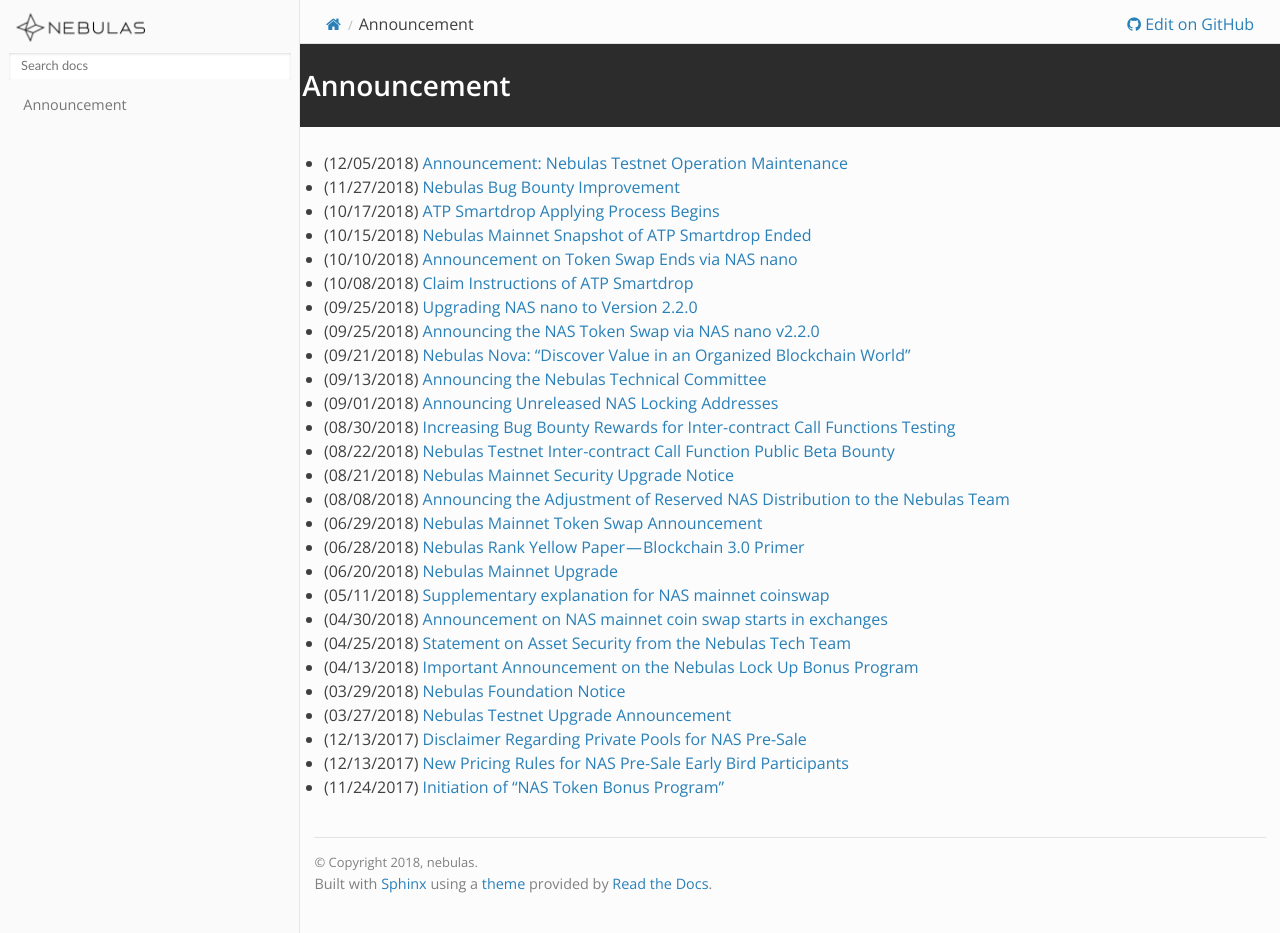
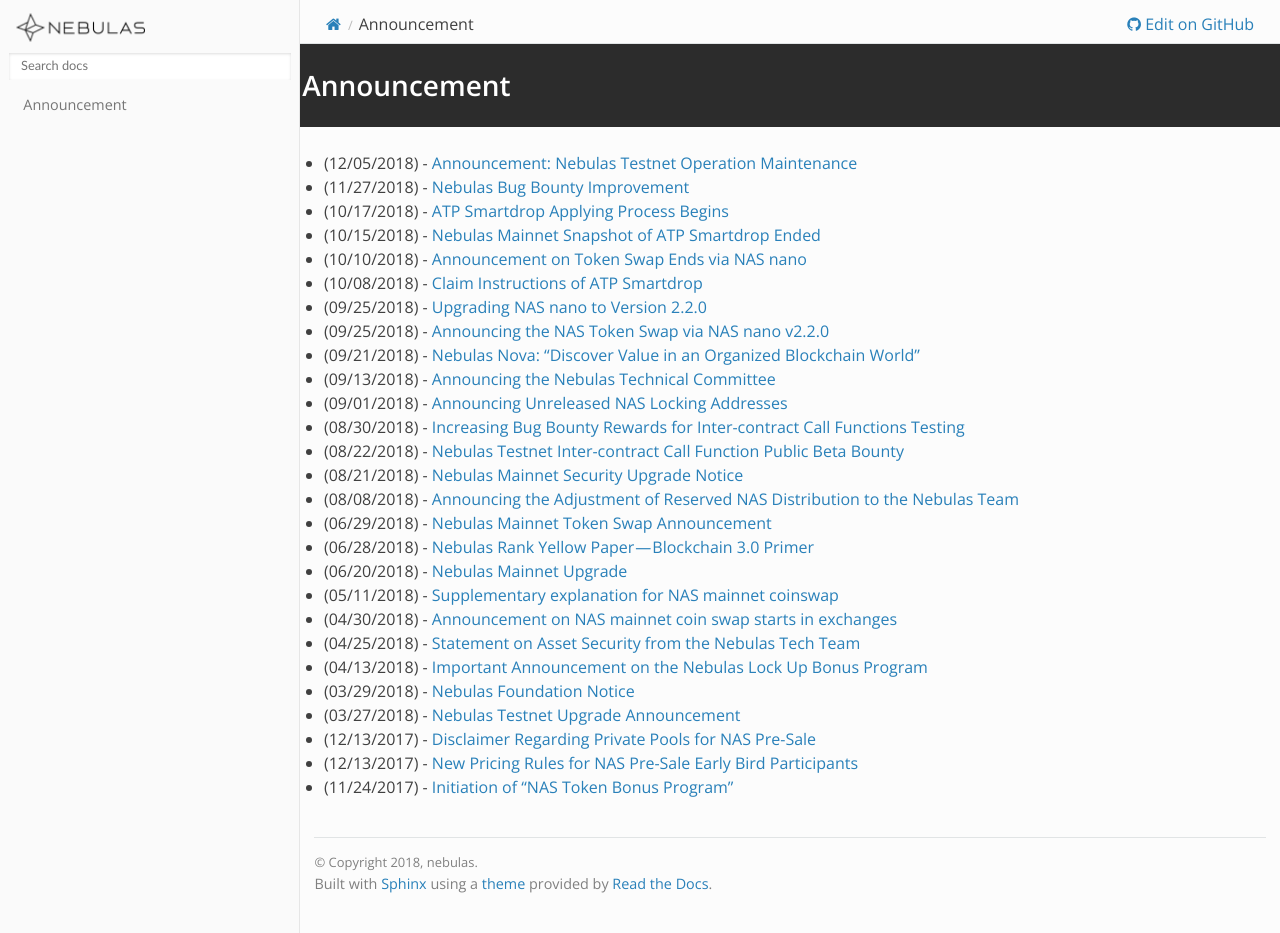
Before and after one commit to nebulasio/nebdocs, a Sphinx documentation site: the page built from docs/community/announcement.md, in a window 1280 px wide and 933 px high. Built offline with Sphinx 7.4.7 and the Read the Docs theme 2.0.0, drawn with Linux system fonts in a browser that asks for light colours; pages that are not in the unit, such as notebooks, are missing from menus.

```diff
--- a/docs/community/announcement.md
+++ b/docs/community/announcement.md
@@ -1,28 +1,28 @@
 # Announcement
-- (12/05/2018) [Announcement: Nebulas Testnet Operation Maintenance](https://medium.com/nebulasio/announcement-nebulas-testnet-operation-maintenance-2e6992795ee5)
-- (11/27/2018) [Nebulas Bug Bounty Improvement](https://medium.com/nebulasio/nebulas-bug-bounty-program-c026e63d8a20)
-- (10/17/2018) [ATP Smartdrop Applying Process Begins](https://medium.com/nebulasio/atp-smartdrop-applying-process-begins-1a51a72a1e79)
-- (10/15/2018) [Nebulas Mainnet Snapshot of ATP Smartdrop Ended](https://medium.com/nebulasio/nebulas-mainnet-snapshot-of-atp-smartdrop-ended-9f169bd498c4)
-- (10/10/2018) [Announcement on Token Swap Ends via NAS nano](https://medium.com/nebulasio/announcement-on-token-swap-ends-via-nas-nano-86a885576eef)
-- (10/08/2018) [Claim Instructions of ATP Smartdrop](https://medium.com/nebulasio/claim-instructions-of-atp-smartdrop-cf65877eabf9)
-- (09/25/2018) [Upgrading NAS nano to Version 2.2.0](https://medium.com/nebulasio/upgrading-the-nas-nano-to-version-2-2-0-474f78c348bd)
-- (09/25/2018) [Announcing the NAS Token Swap via NAS nano v2.2.0](https://medium.com/nebulasio/announcing-the-nas-token-swap-via-nas-nano-v2-2-0-62d13b1b02bc)
-- (09/21/2018) [Nebulas Nova: “Discover Value in an Organized Blockchain World”](https://medium.com/nebulasio/nebulas-nova-discover-value-in-an-organized-blockchain-world-852fd6f1be3)
-- (09/13/2018) [Announcing the Nebulas Technical Committee](https://medium.com/nebulasio/announcing-the-nebulas-technical-committee-f3a786e77237)
-- (09/01/2018) [Announcing Unreleased NAS Locking Addresses](https://medium.com/nebulasio/announcing-unreleased-nas-locking-addresses-adf275699260)
-- (08/30/2018) [Increasing Bug Bounty Rewards for Inter-contract Call Functions Testing](https://medium.com/nebulasio/increasing-bug-bounty-rewards-for-inter-contract-call-functions-testing-35075756e3b3)
-- (08/22/2018) [Nebulas Testnet Inter-contract Call Function Public Beta Bounty](https://medium.com/nebulasio/nebulas-testnet-inter-contract-call-function-public-beta-bounty-57e1e57dc39e)
-- (08/21/2018) [Nebulas Mainnet Security Upgrade Notice](https://medium.com/nebulasio/nebulas-mainnet-security-upgrade-notice-db6c473c26e7)
-- (08/08/2018) [Announcing the Adjustment of Reserved NAS Distribution to the Nebulas Team](https://medium.com/nebulasio/announcement-on-the-adjustment-of-the-way-nebulas-team-distribute-the-nas-reserved-6d35d172e2ef)
-- (06/29/2018) [Nebulas Mainnet Token Swap Announcement](https://medium.com/nebulasio/nebulas-mainnet-token-swap-announcement-5840034d1e83)
-- (06/28/2018) [Nebulas Rank Yellow Paper — Blockchain 3.0 Primer](https://medium.com/nebulasio/nebulas-rank-yellow-paper-blockchain-3-0-primer-be97ee349022)
-- (06/20/2018) [Nebulas Mainnet Upgrade](https://medium.com/nebulasio/nebulas-mainnet-upgrade-c8a0c4249230)
-- (05/11/2018) [Supplementary explanation for NAS mainnet coinswap](https://medium.com/nebulasio/supplementary-explanation-for-nas-mainnet-coinswap-130e17321025)
-- (04/30/2018) [Announcement on NAS mainnet coin swap starts in exchanges](https://medium.com/nebulasio/announcement-on-nas-mainnet-coin-swap-starts-in-exchanges-d23c7b499d3e)
-- (04/25/2018) [Statement on Asset Security from the Nebulas Tech Team](https://medium.com/nebulasio/nebulas-tech-team-statement-on-asset-safety-f57ee3d5068a)
-- (04/13/2018) [Important Announcement on the Nebulas Lock Up Bonus Program](https://medium.com/nebulasio/important-announcement-on-the-nebulas-lock-up-bonus-program-6a230e1c3815)
-- (03/29/2018) [Nebulas Foundation Notice](https://medium.com/nebulasio/nebulas-foundation-notice-f5ee21d2f132)
-- (03/27/2018) [Nebulas Testnet Upgrade Announcement](https://medium.com/nebulasio/nebulas-testnet-upgrade-announcement-af450430c67)
-- (12/13/2017) [Disclaimer Regarding Private Pools for NAS Pre-Sale](https://medium.com/nebulasio/disclaimer-regarding-private-pools-for-nas-pre-sale-769d54f6104b)
-- (12/13/2017) [New Pricing Rules for NAS Pre-Sale Early Bird Participants](https://medium.com/nebulasio/new-pricing-rules-for-nas-pre-sale-early-bird-participants-44d00598f292)
-- (11/24/2017) [Initiation of “NAS Token Bonus Program”](https://medium.com/nebulasio/initiation-of-nas-lock-1-get-1-project-525eab014055)
+- (12/05/2018) - [Announcement: Nebulas Testnet Operation Maintenance](https://medium.com/nebulasio/announcement-nebulas-testnet-operation-maintenance-2e6992795ee5)
+- (11/27/2018) - [Nebulas Bug Bounty Improvement](https://medium.com/nebulasio/nebulas-bug-bounty-program-c026e63d8a20)
+- (10/17/2018) - [ATP Smartdrop Applying Process Begins](https://medium.com/nebulasio/atp-smartdrop-applying-process-begins-1a51a72a1e79)
+- (10/15/2018) - [Nebulas Mainnet Snapshot of ATP Smartdrop Ended](https://medium.com/nebulasio/nebulas-mainnet-snapshot-of-atp-smartdrop-ended-9f169bd498c4)
+- (10/10/2018) - [Announcement on Token Swap Ends via NAS nano](https://medium.com/nebulasio/announcement-on-token-swap-ends-via-nas-nano-86a885576eef)
+- (10/08/2018) - [Claim Instructions of ATP Smartdrop](https://medium.com/nebulasio/claim-instructions-of-atp-smartdrop-cf65877eabf9)
+- (09/25/2018) - [Upgrading NAS nano to Version 2.2.0](https://medium.com/nebulasio/upgrading-the-nas-nano-to-version-2-2-0-474f78c348bd)
+- (09/25/2018) - [Announcing the NAS Token Swap via NAS nano v2.2.0](https://medium.com/nebulasio/announcing-the-nas-token-swap-via-nas-nano-v2-2-0-62d13b1b02bc)
+- (09/21/2018) - [Nebulas Nova: “Discover Value in an Organized Blockchain World”](https://medium.com/nebulasio/nebulas-nova-discover-value-in-an-organized-blockchain-world-852fd6f1be3)
+- (09/13/2018) - [Announcing the Nebulas Technical Committee](https://medium.com/nebulasio/announcing-the-nebulas-technical-committee-f3a786e77237)
+- (09/01/2018) - [Announcing Unreleased NAS Locking Addresses](https://medium.com/nebulasio/announcing-unreleased-nas-locking-addresses-adf275699260)
+- (08/30/2018) - [Increasing Bug Bounty Rewards for Inter-contract Call Functions Testing](https://medium.com/nebulasio/increasing-bug-bounty-rewards-for-inter-contract-call-functions-testing-35075756e3b3)
+- (08/22/2018) - [Nebulas Testnet Inter-contract Call Function Public Beta Bounty](https://medium.com/nebulasio/nebulas-testnet-inter-contract-call-function-public-beta-bounty-57e1e57dc39e)
+- (08/21/2018) - [Nebulas Mainnet Security Upgrade Notice](https://medium.com/nebulasio/nebulas-mainnet-security-upgrade-notice-db6c473c26e7)
+- (08/08/2018) - [Announcing the Adjustment of Reserved NAS Distribution to the Nebulas Team](https://medium.com/nebulasio/announcement-on-the-adjustment-of-the-way-nebulas-team-distribute-the-nas-reserved-6d35d172e2ef)
+- (06/29/2018) - [Nebulas Mainnet Token Swap Announcement](https://medium.com/nebulasio/nebulas-mainnet-token-swap-announcement-5840034d1e83)
+- (06/28/2018) - [Nebulas Rank Yellow Paper — Blockchain 3.0 Primer](https://medium.com/nebulasio/nebulas-rank-yellow-paper-blockchain-3-0-primer-be97ee349022)
+- (06/20/2018) - [Nebulas Mainnet Upgrade](https://medium.com/nebulasio/nebulas-mainnet-upgrade-c8a0c4249230)
+- (05/11/2018) - [Supplementary explanation for NAS mainnet coinswap](https://medium.com/nebulasio/supplementary-explanation-for-nas-mainnet-coinswap-130e17321025)
+- (04/30/2018) - [Announcement on NAS mainnet coin swap starts in exchanges](https://medium.com/nebulasio/announcement-on-nas-mainnet-coin-swap-starts-in-exchanges-d23c7b499d3e)
+- (04/25/2018) - [Statement on Asset Security from the Nebulas Tech Team](https://medium.com/nebulasio/nebulas-tech-team-statement-on-asset-safety-f57ee3d5068a)
+- (04/13/2018) - [Important Announcement on the Nebulas Lock Up Bonus Program](https://medium.com/nebulasio/important-announcement-on-the-nebulas-lock-up-bonus-program-6a230e1c3815)
+- (03/29/2018) - [Nebulas Foundation Notice](https://medium.com/nebulasio/nebulas-foundation-notice-f5ee21d2f132)
+- (03/27/2018) - [Nebulas Testnet Upgrade Announcement](https://medium.com/nebulasio/nebulas-testnet-upgrade-announcement-af450430c67)
+- (12/13/2017) - [Disclaimer Regarding Private Pools for NAS Pre-Sale](https://medium.com/nebulasio/disclaimer-regarding-private-pools-for-nas-pre-sale-769d54f6104b)
+- (12/13/2017) - [New Pricing Rules for NAS Pre-Sale Early Bird Participants](https://medium.com/nebulasio/new-pricing-rules-for-nas-pre-sale-early-bird-participants-44d00598f292)
+- (11/24/2017) - [Initiation of “NAS Token Bonus Program”](https://medium.com/nebulasio/initiation-of-nas-lock-1-get-1-project-525eab014055)
```
